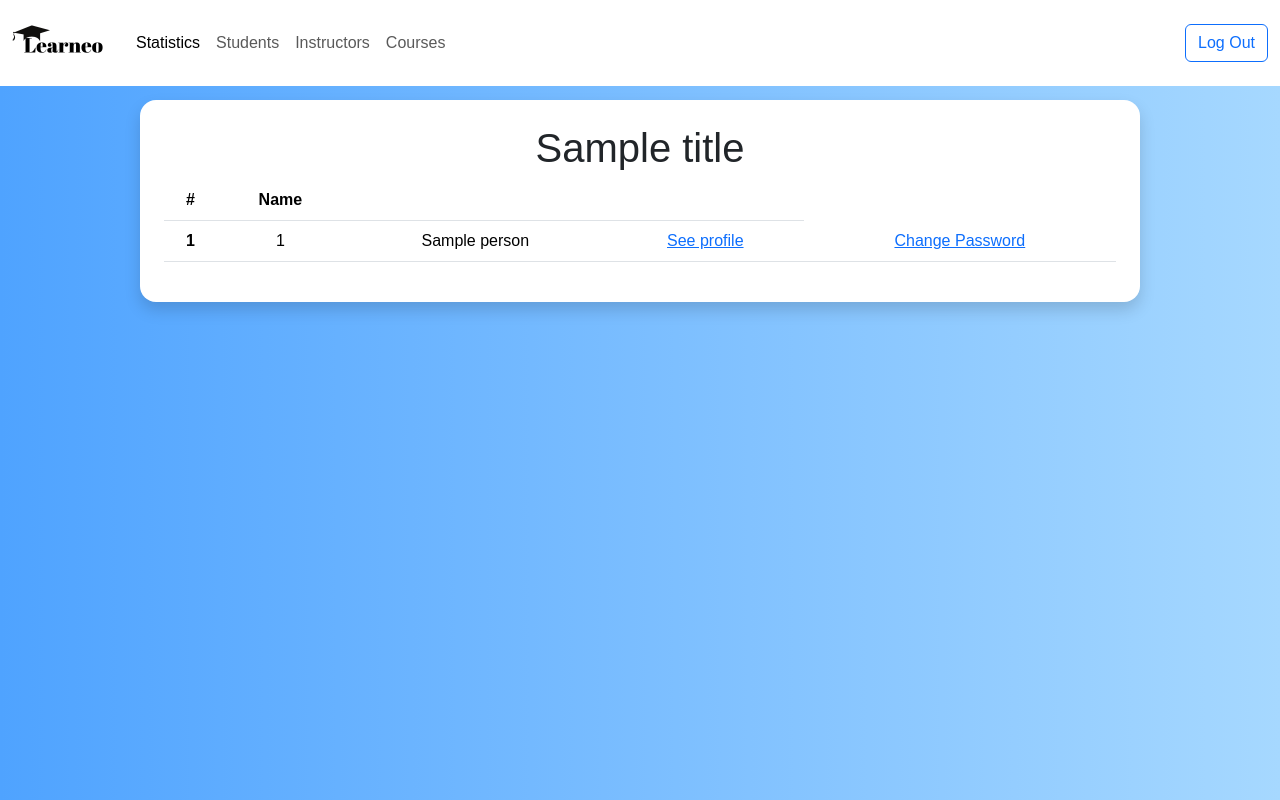
After one commit to mara-oprisor/LearningManagementSystem, a Flask app: template templates/people_list.html in a window 1280 px wide. The commit adds this page. Run offline with Flask 3, Linux system fonts and the light colour scheme; the template is opened without the code that fills it: most values are stand-ins (such as "Sample title", 1, 10 or a date in 2020); some libraries are stand-ins or nearby versions.

Commit message:
Create the list of students and instructors

```diff
--- a/app.py
+++ b/app.py
@@ -5,7 +5,7 @@ from flask_sqlalchemy import SQLAlchemy
 from sqlalchemy.orm import relationship, DeclarativeBase, Mapped, mapped_column
 from sqlalchemy import Integer, String, Text
 from flask_login import UserMixin, login_user, LoginManager, current_user, logout_user
-from forms import LoginForm, ProfileForm
+from forms import LoginForm, ProfileForm, ChangePasswordForm
 from functools import wraps
 
 app = Flask(__name__)
@@ -50,7 +50,7 @@ class User(UserMixin, db.Model):
     email: Mapped[str] = mapped_column(String(100), unique=True)
     status: Mapped[str] = mapped_column(String(20), nullable=False)
 
-    account = relationship("UserAccount", back_populates="user", uselist=False)
+    account = relationship("UserAccount", back_populates="user", uselist=False, cascade="all, delete-orphan")
 
 
 with app.app_context():
@@ -191,5 +191,64 @@ def profile():
         abort(403)
 
 
+@app.route('/students')
+@admin_only
+def see_all_students():
+    result = db.session.execute(db.select(User).where(User.status == "student"))
+    students = result.scalars().all()
+    return render_template(
+        "people_list.html",
+        list=students,
+        title="Students"
+    )
+
+
+@app.route('/instructors')
+@admin_only
+def see_all_instructors():
+    result = db.session.execute(db.select(User).where(User.status == "instr"))
+    instructors = result.scalars().all()
+    return render_template(
+        "people_list.html",
+        list=instructors,
+        title="Instructors"
+    )
+
+
+@app.route('/change-password/<int:user_id>', methods=['GET', 'POST'])
+@admin_only
+def change_password(user_id):
+    user_details = db.get_or_404(UserAccount, user_id)
+    user = db.get_or_404(User, user_id)
+    form = ChangePasswordForm()
+
+    if form.validate_on_submit():
+        new_password = form.newPassword.data
+        user_details.password = new_password
+
+        db.session.commit()
+
+        if user.status == "student":
+            return redirect(url_for('see_all_students'))
+        elif user.status == "instr":
+            return redirect(url_for('see_all_instructors'))
+
+    return render_template("change_password.html", form=form)
+
+
+@app.route('/view-profile/<int:user_id>')
+@admin_only
+def view_profile(user_id):
+    user = db.get_or_404(User, user_id)
+
+    return render_template("view_profile.html", user=user)
+
+
+@app.route('/logout', methods=["GET", "POST"])
+def log_out():
+    logout_user()
+    return redirect(url_for('welcome'))
+
+
 if __name__ == '__main__':
     app.run(debug=True, port=5001)
--- a/templates/header_admin.html
+++ b/templates/header_admin.html
@@ -27,16 +27,16 @@
                     <a class="nav-link active" aria-current="page" href="{{ url_for('home') }}">Statistics</a>
                 </li>
                 <li class="nav-item">
-                    <a class="nav-link" href="#">Students</a>
+                    <a class="nav-link" href="{{ url_for('see_all_students') }}">Students</a>
                 </li>
                 <li class="nav-item">
-                    <a class="nav-link" href="#">Instructors</a>
+                    <a class="nav-link" href="{{ url_for('see_all_instructors') }}">Instructors</a>
                 </li>
                 <li class="nav-item">
                     <a class="nav-link" href="#">Courses</a>
                 </li>
             </ul>
-            <form class="d-flex">
+            <form class="d-flex" action="{{ url_for('log_out') }}" method="post">
                 <button class="btn btn-outline-primary" type="submit">Log Out</button>
             </form>
         </div>
--- a/templates/header_instr.html
+++ b/templates/header_instr.html
@@ -40,7 +40,7 @@
                 </li>
             </ul>
         </div>
-        <form class="d-flex">
+        <form class="d-flex" action="{{ url_for('log_out') }}" method="post">
                 <button class="btn btn-outline-primary" type="submit">Log Out</button>
         </form>
     </div>
--- a/templates/header_student.html
+++ b/templates/header_student.html
@@ -40,7 +40,7 @@
                     </li>
                 </ul>
             </div>
-            <form class="d-flex">
+            <form class="d-flex" action="{{ url_for('log_out') }}" method="post">
                 <button class="btn btn-outline-primary" type="submit">Log Out</button>
             </form>
         </div>
--- /dev/null
+++ b/templates/people_list.html
@@ -0,0 +1,40 @@
+<!DOCTYPE html>
+<html lang="en">
+<head>
+    <meta charset="UTF-8">
+    <meta name="viewport" content="width=device-width, initial-scale=1.0">
+    <link rel="stylesheet" href="https://cdn.jsdelivr.net/npm/bootstrap@5.3.0/dist/css/bootstrap.min.css">
+    <link rel="stylesheet" href="{{ url_for('static', filename='css/style.css') }}">
+    <title>{{ title }}</title>
+</head>
+<body>
+{% include "header_admin.html" %}
+<div class="d-flex justify-content-center align-items-center">
+    <div class="box bg-white rounded-4 shadow p-4 text-center" style="width: 1000px;">
+        <h1>{{ title }}</h1>
+        <table class="table">
+            <thead>
+            <tr>
+                <th scope="col">#</th>
+                <th scope="col" hidden>id_person</th>
+                <th scope="col">Name</th>
+                <th scope="col"></th>
+                <th scope="col"></th>
+            </tr>
+            </thead>
+            <tbody>
+            {% for person in list %}
+            <tr>
+                <th scope="row">{{ loop.index }}</th>
+                    <td>{{ person.id }}</td>
+                    <td>{{ person.name }}</td>
+                    <td><a href="{{ url_for('view_profile', user_id=person.id) }}">See profile</a></td>
+                    <td><a href="{{ url_for('change_password', user_id=person.id) }}">Change Password</a></td>
+            </tr>
+            {% endfor %}
+            </tbody>
+        </table>
+    </div>
+</div>
+</body>
+</html>
```
Also changed, not shown: forms.py (+7 -1 lines), templates/change_password.html (added, +19 -0 lines), templates/view_profile.html (added, +39 -0 lines).
